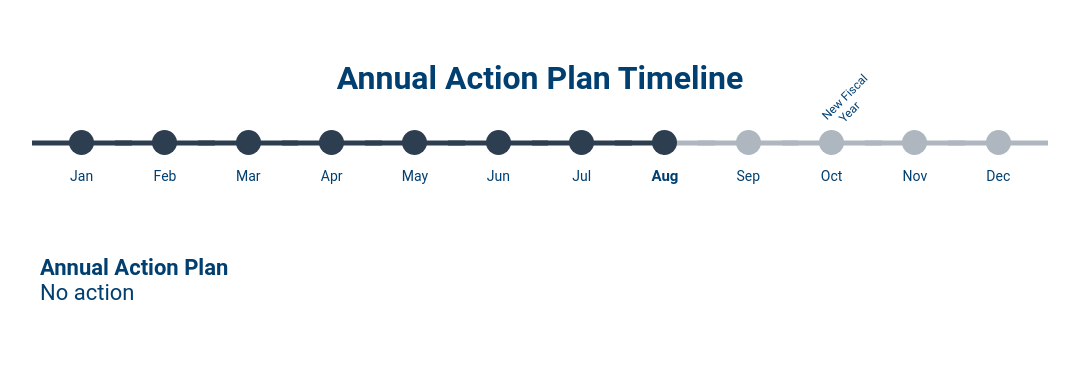
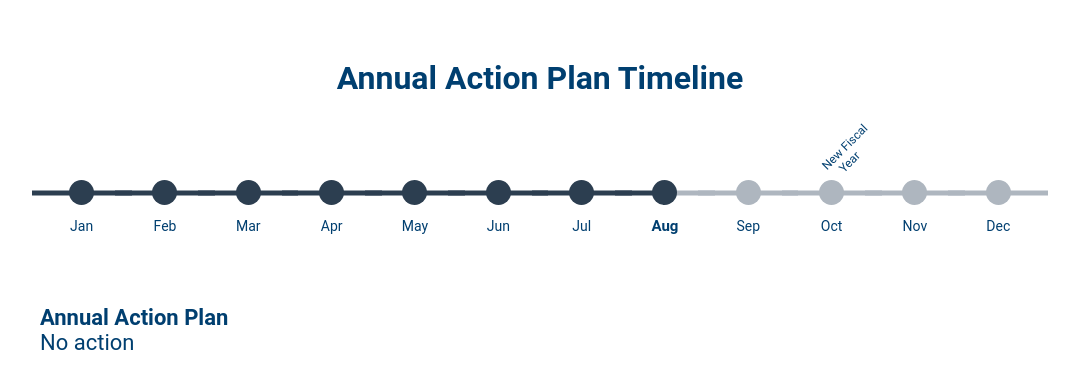
Before and after one commit to ds897117/PFI-Timeline, a plain HTML site: page index.html in a window 1280 px wide. Shown: the whole page, without its empty margins (100-1179 px from the left). Drawn offline with nearby package versions, Linux system fonts and the light colour scheme.

Commit message:
Update style.css
updated to separate the timeline and text so the timeline doesn't shift with a new selections. Additionally I added a space between the timeline and the header.

```diff
--- a/style.css
+++ b/style.css
@@ -6,7 +6,7 @@ body {
   font-family: "Roboto", sans-serif;
   font-weight: 400;
   color: #003f70;
-  background-color: #transparent;
+  background-color: #ffffff;
   padding: 0 25px;
   display: flex;
   flex-direction: column;
@@ -15,7 +15,7 @@ body {
 
 h1 {
   text-align: center;
-  height: 10px;
+  height: 60px;
   margin: 60px 0;
 }
 h1 span {
@@ -25,8 +25,8 @@ h1 span {
 .flex-parent {
   display: flex;
   flex-direction: column;
-  justify-content: center;
   align-items: center;
+  justify-content: flex-start; /* was center */
   width: 100%;
 }
 
@@ -35,6 +35,7 @@ h1 span {
   justify-content: space-around;
   align-items: center;
   width: 80vw;
+  /* height: 0px;  REMOVED for dynamic height */
   max-width: 1000px;
   position: relative;
   z-index: 0;
@@ -86,7 +87,9 @@ h1 span {
 .input.active span::after {
   font-size: 15px;
 }
-.input.active ~ .input, .input.active ~ .input::before, .input.active ~ .input::after {
+.input.active ~ .input,
+.input.active ~ .input::before,
+.input.active ~ .input::after {
   background-color: #AEB6BF;
 }
 .input span {
@@ -98,7 +101,8 @@ h1 span {
   transform: translate(-50%, -50%);
   visibility: hidden;
 }
-.input span::before, .input span::after {
+.input span::before,
+.input span::after {
   visibility: visible;
   position: absolute;
   left: 50%;
@@ -137,11 +141,11 @@ h1 span {
   .input::before {
     left: -37.5px;
   }
-
   .input::after {
     right: -37.5px;
   }
 }
+
 @media (max-width: 850px) {
   .input {
     width: 17px;
@@ -157,19 +161,18 @@ h1 span {
     right: calc(-4vw + 8.5px);
   }
 }
+
 @media (max-width: 600px) {
   .flex-parent {
     justify-content: initial;
   }
-
   .input-flex-container {
     flex-wrap: wrap;
     justify-content: center;
     width: 100%;
-    height: auto;
+    height: auto; /* ensure dynamic height on mobile too */
     margin-top: 15vh;
   }
-
   .input {
     width: 60px;
     height: 60px;
@@ -195,12 +198,12 @@ h1 span {
     transform: translate(-50%, -50%);
     color: #ECF0F1;
   }
-
   .description-flex-container {
     margin-top: 30px;
     text-align: center;
   }
 }
+
 @media (max-width: 400px) {
   body {
     min-height: 950px;
```
